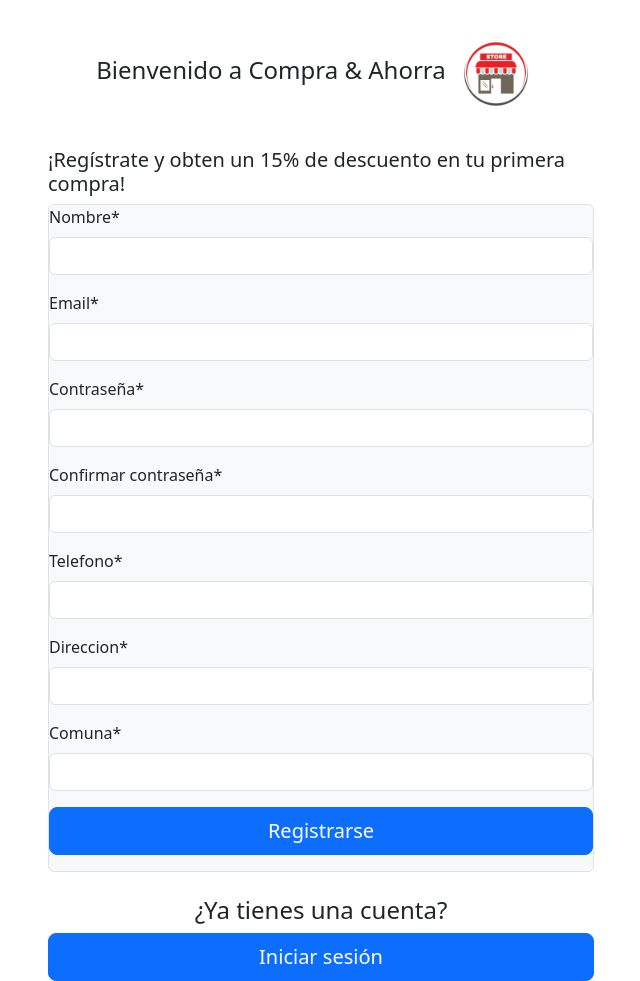
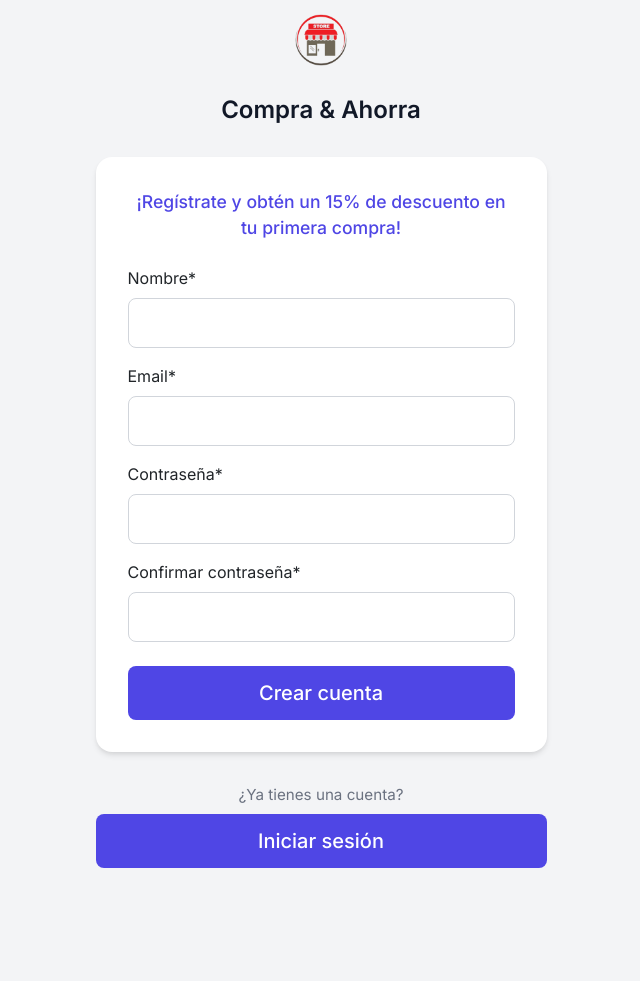
Before and after one commit to YhonV/architecture_project, a Django app: page /registro/ in a window 1280 px wide. Shown: the whole page, without its empty margins (319-959 px from the left). After the commit the page ends 868 px from the top, so only its background shows below. Run offline with Django 5.2, Linux system fonts and the light colour scheme; some libraries are stand-ins or nearby versions.

Commit message:
modifico css login y registro

```diff
--- a/web_project/forms.py
+++ b/web_project/forms.py
@@ -6,6 +6,3 @@ class RegistroForm(forms.Form):
     email = forms.EmailField(max_length=100,required=True)
     password = forms.CharField(label='Contraseña',required=True,widget=forms.PasswordInput)
     password2 = forms.CharField(label='Confirmar contraseña',required=True,widget=forms.PasswordInput)
-    telefono = forms.IntegerField(required=True)
-    direccion = forms.CharField(max_length=200, required=True)
-    comuna = forms.CharField(max_length=50, required=True)
--- /dev/null
+++ b/web_project/static/css/registro.css
@@ -0,0 +1,91 @@
+:root {
+    --primary-color: #4F46E5;
+    --primary-hover: #4338CA;
+    --background-color: #F3F4F6;
+}
+
+body {
+    background-color: var(--background-color);
+    font-family: 'Inter', sans-serif;
+    min-height: 100vh;
+    display: flex;
+    align-items: center;
+}
+
+.brand-container {
+    text-align: center;
+    margin-bottom: 2rem;
+}
+
+.brand-logo {
+    width: 80px;
+    height: 80px;
+    object-fit: contain;
+    margin-bottom: 1rem;
+}
+
+.brand-name {
+    font-weight: 600;
+    color: #111827;
+    font-size: 1.5rem;
+    margin-bottom: 0.5rem;
+}
+
+.form-container {
+    background: white;
+    border-radius: 1rem;
+    box-shadow: 0 4px 6px -1px rgba(0, 0, 0, 0.1), 0 2px 4px -1px rgba(0, 0, 0, 0.06);
+    padding: 2rem;
+    margin-bottom: 2rem;
+}
+
+.promo-text {
+    color: var(--primary-color);
+    font-weight: 500;
+    font-size: 1.1rem;
+    margin-bottom: 1.5rem;
+    text-align: center;
+}
+
+.form-control {
+    border-radius: 0.5rem;
+    padding: 0.75rem 1rem;
+    border: 1px solid #D1D5DB;
+}
+
+.form-control:focus {
+    border-color: var(--primary-color);
+    box-shadow: 0 0 0 2px rgba(79, 70, 229, 0.1);
+}
+
+.btn-primary {
+    background-color: var(--primary-color);
+    border: none;
+    padding: 0.75rem 1.5rem;
+    border-radius: 0.5rem;
+    font-weight: 500;
+    transition: all 0.2s;
+}
+
+.btn-primary:hover {
+    background-color: var(--primary-hover);
+    transform: translateY(-1px);
+}
+
+.login-link {
+    text-align: center;
+    margin-top: 1.5rem;
+}
+
+.login-text {
+    color: #6B7280;
+    font-size: 0.95rem;
+    margin-bottom: 0.5rem;
+}
+
+@media (max-width: 768px) {
+    .form-container {
+        padding: 1.5rem;
+        margin: 1rem;
+    }
+}
--- a/web_project/templates/registro.html
+++ b/web_project/templates/registro.html
@@ -1,46 +1,59 @@
 {% load crispy_forms_tags %}
 {% load static %}
 
-<html lang="en">
+<!DOCTYPE html>
+<html lang="es">
 <head>
     <meta charset="utf-8">
     <meta name="viewport" content="width=device-width, initial-scale=1">
-    <title>Crear Cuenta</title>
-    <link href="https://cdn.jsdelivr.net/npm/bootstrap@5.3.3/dist/css/bootstrap.min.css" rel="stylesheet" integrity="sha384-QWTKZyjpPEjISv5WaRU9OFeRpok6YctnYmDr5pNlyT2bRjXh0JMhjY6hW+ALEwIH" crossorigin="anonymous">
+    <title>Crear Cuenta | Compra & Ahorra</title>
+    <link href="https://cdn.jsdelivr.net/npm/bootstrap@5.3.3/dist/css/bootstrap.min.css" rel="stylesheet">
+    <link href="https://fonts.googleapis.com/css2?family=Inter:wght@400;500;600&display=swap" rel="stylesheet">
+    <link href="{% static 'css/registro.css' %}" rel="stylesheet">
 </head>
 <body>
     <div class="container">
         <div class="row justify-content-center">
-        <div class="col-md-6">
-          <div class="d-flex align-items-center justify-content-center my-4">
-            <h4>Bienvenido a Compra & Ahorra</h4>
-            <img src="{% static 'img/logo.png' %}" alt="Logo CYA" width="100" height="100">
+            <div class="col-md-6 col-lg-5">
+                <div class="brand-container">
+                    <img src="{% static 'img/logo.png' %}" alt="Logo Compra & Ahorra" class="brand-logo">
+                    <h1 class="brand-name">Compra & Ahorra</h1>
                 </div>
-          <h5>¡Regístrate y obten un 15% de descuento en tu primera compra!</h5>
-          <div class="p4 bg-light border rounded">
+
+                <div class="form-container">
+                    <p class="promo-text">¡Regístrate y obtén un 15% de descuento en tu primera compra!</p>
+
                     <form id="register-form" method="POST">
                         {% csrf_token %}
-              {{form|crispy}}
-              <div class="d-grid gap-2">
-                <input type="submit" value="Registrarse" class="btn btn-primary btn-lg">
+                        {{ form|crispy }}
+                        <div class="d-grid gap-2 mt-4">
+                            <button type="submit" class="btn btn-primary btn-lg">
+                                Crear cuenta
+                            </button>
                         </div>
                     </form>
                 </div>
-          <h4 class="text-center mt-4">¿Ya tienes una cuenta?</h4>
-          <div class="d-grid">
-            <a href="{% url 'login' %}" class="btn btn-primary btn-lg">Iniciar sesión</a>
+
+                <div class="login-link">
+                    <p class="login-text">¿Ya tienes una cuenta?</p>
+                    <a href="{% url 'login' %}" class="btn btn-primary btn-lg w-100">
+                        Iniciar sesión
+                    </a>
                 </div>
             </div>
         </div>
     </div>
 
-    <script src="https://cdn.jsdelivr.net/npm/bootstrap@5.3.0/dist/js/bootstrap.bundle.min.js"></script>
+    <script src="https://cdn.jsdelivr.net/npm/bootstrap@5.3.3/dist/js/bootstrap.bundle.min.js"></script>
     <script src="https://code.jquery.com/jquery-3.6.0.min.js"></script>
-    <script src="https://cdn.jsdelivr.net/npm/sweetalert2@10"></script>
+    <script src="https://cdn.jsdelivr.net/npm/sweetalert2@11"></script>
     <script>
         $(document).ready(function() {
             $('#register-form').submit(function(event) {
                 event.preventDefault();
+                const submitBtn = $(this).find('button[type="submit"]');
+                submitBtn.prop('disabled', true).html('<span class="spinner-border spinner-border-sm me-2"></span>Procesando...');
+
                 $.ajax({
                     type: 'POST',
                     url: '{% url "registro" %}',
@@ -48,30 +61,35 @@
                     success: function(response) {
                         if (response.status === 'success') {
                             Swal.fire({
-                  title: '¡Registro exitoso!',
-                  text: 'Serás redirigido a la página de inicio de sesión en unos segundos.',
+                                title: '¡Bienvenido!',
+                                text: 'Tu cuenta ha sido creada exitosamente.',
                                 icon: 'success',
                                 showConfirmButton: false,
-                  timer: 3000
+                                timer: 2000,
+                                timerProgressBar: true
                             }).then(() => {
                                 window.location.href = response.redirect;
                             });
                         } else {
                             Swal.fire({
                                 title: 'Error',
-                  text: response.message,
+                                text: response.message || 'Ocurrió un error al procesar tu registro.',
                                 icon: 'error',
-                  confirmButtonText: 'Cerrar'
+                                confirmButtonText: 'Intentar de nuevo',
+                                confirmButtonColor: '#4F46E5'
                             });
+                            submitBtn.prop('disabled', false).text('Crear cuenta');
                         }
                     },
                     error: function() {
                         Swal.fire({
                             title: 'Error',
-                text: 'Ocurrió un error inesperado. Inténtalo de nuevo.',
+                            text: 'No pudimos procesar tu solicitud. Por favor, intenta de nuevo.',
                             icon: 'error',
-                confirmButtonText: 'Cerrar'
+                            confirmButtonText: 'Intentar de nuevo',
+                            confirmButtonColor: '#4F46E5'
                         });
+                        submitBtn.prop('disabled', false).text('Crear cuenta');
                     }
                 });
             });
--- a/web_project/urls.py
+++ b/web_project/urls.py
@@ -18,5 +18,6 @@ urlpatterns = [
     path("login/", views.login, name="login"),
     path("registro/", views.registro, name="registro"),
     path("inventario/", views.inventario, name="inventario"),
-    path("", include(router.urls))
+    path("", include(router.urls)),
+    path("accounts/", include("django.contrib.auth.urls")),
 ]
--- a/web_project/views.py
+++ b/web_project/views.py
@@ -1,4 +1,8 @@
+from django.http import JsonResponse
 from django.shortcuts import render
+from django.contrib.auth.decorators import login_required
+from django.contrib.auth import login,authenticate
+from django.urls import reverse
 
 from web_project.forms import RegistroForm
 
@@ -19,7 +23,24 @@ def historial(request):
     return render(request, 'historial-compra.html')
 
 def login(request):
-    return render(request, 'login.html')
+    if request.method == 'POST':
+        usuario = request.POST.get('email')
+        password = request.POST.get('password')
+
+        if not usuario:
+            return JsonResponse({'status': 'error', 'message': 'Debe ingresar un nombre de usuario'}, status=400)
+
+        if not password:
+            return JsonResponse({'status': 'error', 'message': 'Debe ingresar la contraseña'}, status=400)
+
+        user = authenticate(request, username=usuario, password=password)
+        if user is None:
+            return JsonResponse({'status': 'error', 'message': 'Usuario o contraseña incorrecto'}, status=400)
+        else:
+            login(request, user)
+            return JsonResponse({'status': 'success', 'redirect': reverse('inicio')})
+
+    return render(request,'registration/login.html')
 
 def registro(request):
     form = RegistroForm()
```
Also changed, not shown: web_project/static/css/login.css (added, +27 -0 lines), web_project/templates/registration/login.html (renamed from web_project/templates/login.html, +4 -6 lines), db.sqlite3, web_project/static/css/navbar.css (line endings or trailing spaces). Lines whose indentation alone changed are shown as unchanged.
